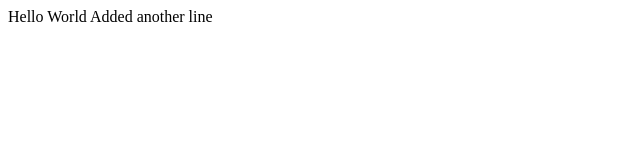
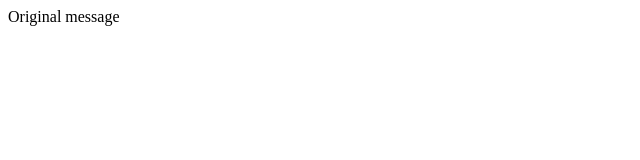
Before and after one commit to kiam1001/lecture1, a plain HTML site: page index.html in a window 1280 px wide. Shown: the whole page, without its empty margins (0-640 px from the left). Drawn offline with Linux system fonts and the light colour scheme.

Commit message:
push to master on github index.html

```diff
--- a/index.html
+++ b/index.html
@@ -4,7 +4,6 @@
         <title>Test</title>
     </head>
     <body>
-        Hello World
-        Added another line
+        Original message
     </body>
 </html>
```
